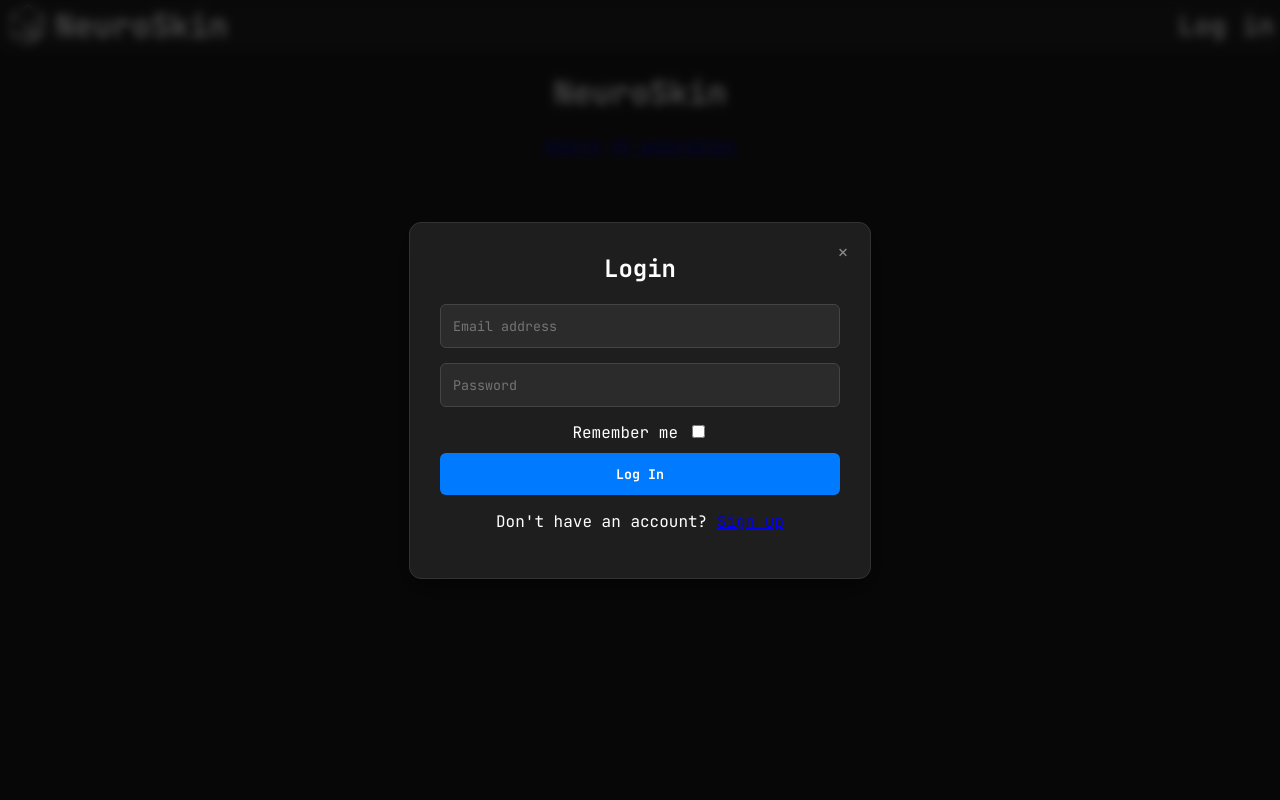
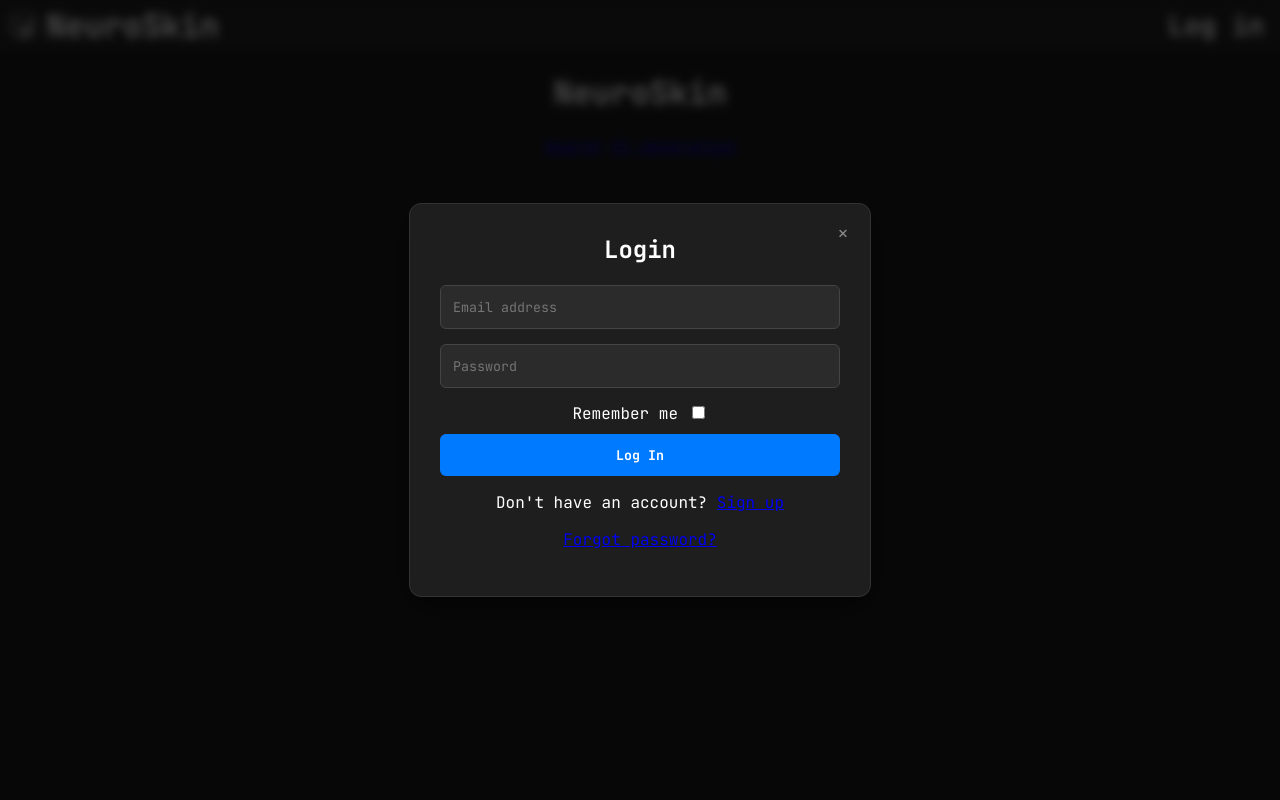
Before and after one commit to maDU59/SkinGen, a Flask app: page / in a window 1280 px wide, after a click on "Log in". Run offline with Flask 3, Linux system fonts and the light colour scheme; some libraries are stand-ins or nearby versions.

Commit message:
Added a password forgotten modal

```diff
--- a/project/main.py
+++ b/project/main.py
@@ -70,10 +70,10 @@ def is_in_queuue():
         "uuid": uuid
     })
 
-@main.route('/profile')
+@main.route('/settings')
 @login_required
 def profile():
-    return render_template('profile.html', tokens_remaining=current_user.tokens)
+    return render_template('account-settings.html', tokens_remaining=current_user.tokens)
 
 @main.route('/result/<ticket_id>')
 def get_result(ticket_id):
--- a/project/static/style/common.css
+++ b/project/static/style/common.css
@@ -3,17 +3,17 @@
 }
 
 .header h1{
-    margin: 0;
+    margin: 0px 10px;
 }
 
 .header a{
+    padding: 0 10px;
     text-decoration: none;
     color: white;
 }
 
 .header .header-logo{
-    padding: 0px 10px;
-    height: 80%;
+    height: 60%;
     width: auto;
 }
 
@@ -65,7 +65,6 @@
     align-items: center;
 }
 
-/* The Modal Box */
 .modal-content {
     background: #1e1e1e;
     padding: 30px;
@@ -131,3 +130,8 @@
     color: orangered;
     display: none;
 }
+
+.modal-content .feedback-message{
+    color: #ffffff;
+    display: none;
+}
--- a/project/static/style/main.css
+++ b/project/static/style/main.css
@@ -111,15 +111,17 @@ body {
   padding: 30px;
   border-radius: 10px;
   text-align: left;
-  align-items: center
+  align-items: center;
+  flex-wrap:wrap;
+  justify-content: center;
 }
 
 .profile-info p{
   display: inline-block;
+  flex-grow: 1;
 }
 
 .small-button{
-  margin-left: auto;
   display: inline-block;
   background-color: transparent;
   border: 0;
--- a/project/templates/common.html
+++ b/project/templates/common.html
@@ -23,7 +23,7 @@
             <h1>Log in</h1>
         </button>
         {% else %}
-            <a href = "/profile" class = "full-button right">
+            <a href = "/settings" class = "full-button right">
                 <img class = "header-logo" src = "/static/images/account-logo.svg">
             </a>
         {% endif %}
@@ -43,6 +43,7 @@
                 <input type="checkbox" name="remember" id="remember">
                 <button type="submit">Log In</button>
                 <p>Don't have an account? <a href="javascript:void(0)" onclick="openModal('signupModal'); closeModal('loginModal')">Sign up</a></p>
+                <p><a href="javascript:void(0)" onclick="openModal('passwordForgottenModal'); closeModal('loginModal')">Forgot password?</a></p>
             </form>
         </div>
     </div>
@@ -57,6 +58,19 @@
                 <input type="password" name="password" placeholder="Password" required>
                 <button type="submit">Sign Up</button>
                 <p>Already have an account? <a href="javascript:void(0)" onclick="openModal('loginModal'); closeModal('signupModal')">Log in</a></p>
+            </form>
+        </div>
+    </div>
+    <div id="passwordForgottenModal" class="modal-overlay">
+        <div class="modal-content">
+            <button class="close-btn" onclick="closeModal('passwordForgottenModal')">&times;</button>
+            <h2>Password Reset</h2>
+            <form id="passwordForgottenForm">
+                <input type="hidden" name="csrf_token" value="{{ csrf_token() }}"/>
+                <p>Enter your email address to reset your password.</p>
+                <input type="text" name="email" placeholder="Email address" required>
+                <button type="submit">Send Email</button>
+                <p id="passwordForgottenFeedbackMessage" class="feedback-message"></p>
             </form>
         </div>
     </div>
@@ -104,6 +118,35 @@
             }
         });
 
+        document.getElementById('passwordForgottenForm').addEventListener('submit', async (e) => {
+            e.preventDefault();
+
+            const formData = new FormData(e.target);
+
+            const response = await fetch('/password-reset-email', {
+                method: 'POST',
+                body: formData
+            });
+
+            if (response.status === 404){
+                const errorMsg = document.getElementById('passwordForgottenFeedbackMessage');
+                errorMsg.textContent = "An error happened, please try again.";
+                errorMsg.style.display = 'block';
+            }
+
+            const result = await response.json();
+
+            if (result.status === "Success") {
+                const feedbackMsg = document.getElementById('passwordForgottenFeedbackMessage');
+                feedbackMsg.textContent = result.msg;
+                feedbackMsg.style.display = 'block';
+            } else {
+                const errorMsg = document.getElementById('passwordForgottenFeedbackMessage');
+                errorMsg.textContent = "An error happened, please try again.";
+                errorMsg.style.display = 'block';
+            }
+        });
+
         function openModal(id) {
             document.getElementById(id).style.display = 'flex';
         }
```
Also changed, not shown: project/auth.py (+9 -0 lines), project/templates/account-settings.html (renamed from project/templates/profile.html).
